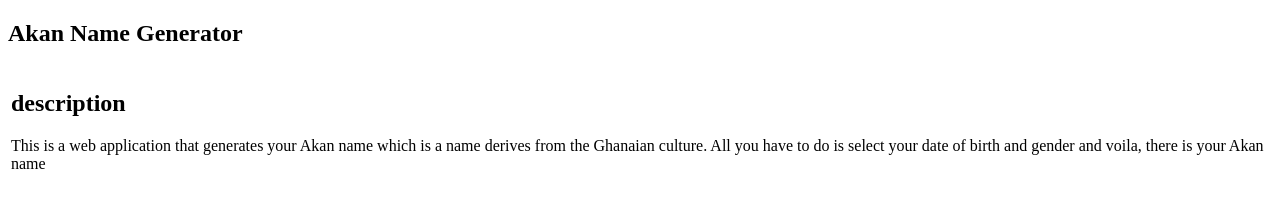
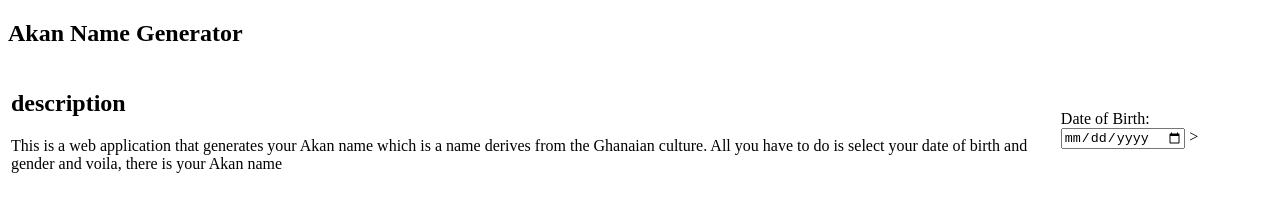
Before and after one commit to JacklineMM/Akan-Name-Generator, a plain HTML site: page index.html in a window 1280 px wide. Drawn offline with Linux system fonts and the light colour scheme.

Commit message:
added date selection section

```diff
--- a/index.html
+++ b/index.html
@@ -20,7 +20,12 @@
                     </div>
                 </td>
                 <td>
-
+                    <div class="form">
+                        <form >
+                            <label for="birthDate">Date of Birth:</label>
+                            <input type="date" id="birthdate" name="birthdate" placeholder="DD-MM-YYYY" required pattern="\d{2}-\d{2}-\d{4}"> >
+                        </form>
+                    </div>
                 </td>
             </tr>
         </table>
```
